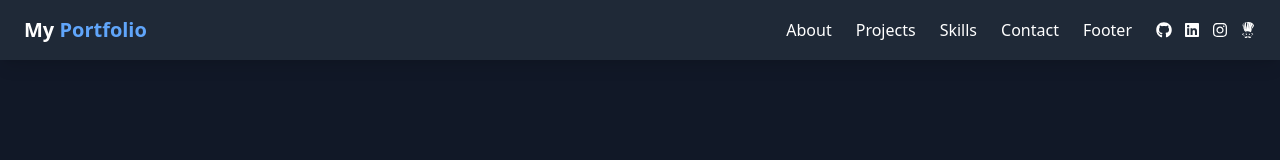
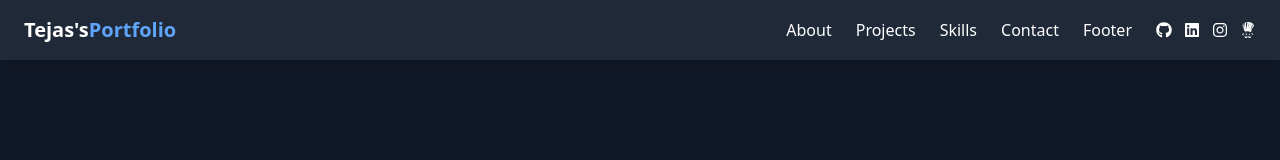
Before and after one commit to TEJASPATIL1357/Portfolio, a React (Vite) app: page / in a window 1280 px wide. Shown: the top 160 px of the page. Built offline with nearby package versions, Linux system fonts and the light colour scheme.

Commit message:
Updated Experience section and About UI

```diff
--- a/src/Components/Navbar.tsx
+++ b/src/Components/Navbar.tsx
@@ -13,7 +13,7 @@
     <nav className="w-full bg-gray-800 text-white shadow-lg sticky top-0 z-50">
       <div className="flex justify-between items-center px-6 py-4">
         {/* Logo */}
-        <h1 className="text-xl font-bold">My <span className="text-blue-400">Portfolio</span></h1>
+        <h1 className="text-xl font-bold">Tejas's<span className="text-blue-400">Portfolio</span></h1>
 
         {/* Desktop Links */}
         <div className="hidden md:flex space-x-6 items-center">
```
